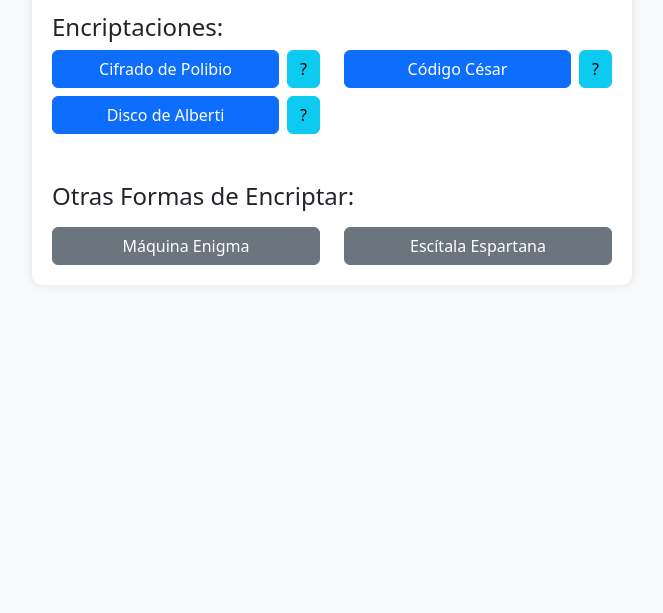
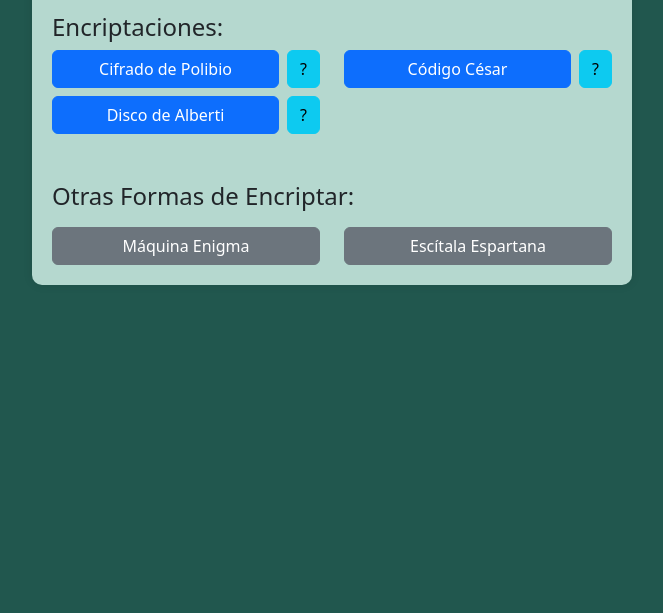
Before and after one commit to LuwuVelasco/ModuloEncriptacion, a plain HTML site: page index.html in a window 1280 px wide. Shown: the part 187-800 px from the top of the page, without its empty margins (308-971 px from the left). Drawn offline with nearby package versions, Linux system fonts and the light colour scheme; some packages are replaced by stand-ins of ours; a script that the page names is missing.

Commit message:
Cambio de color

```diff
--- a/index.html
+++ b/index.html
@@ -8,7 +8,7 @@
     <link rel="stylesheet" href="styles.css">
 </head>
 <body>
-    <div class="container mt-5">
+    <div class="container mt-5" style="background-color:rgb(181, 216, 207) ;">
         <h2 class="text-center">Sistema de Encriptación</h2>
         <div class="mb-3">
             <label for="textInput" class="form-label">Ingrese el texto:</label>
--- a/styles.css
+++ b/styles.css
@@ -1,5 +1,5 @@
 body {
-    background-color: #f8f9fa;
+    background-color: #21574e;
 }
 
 .container {
```
